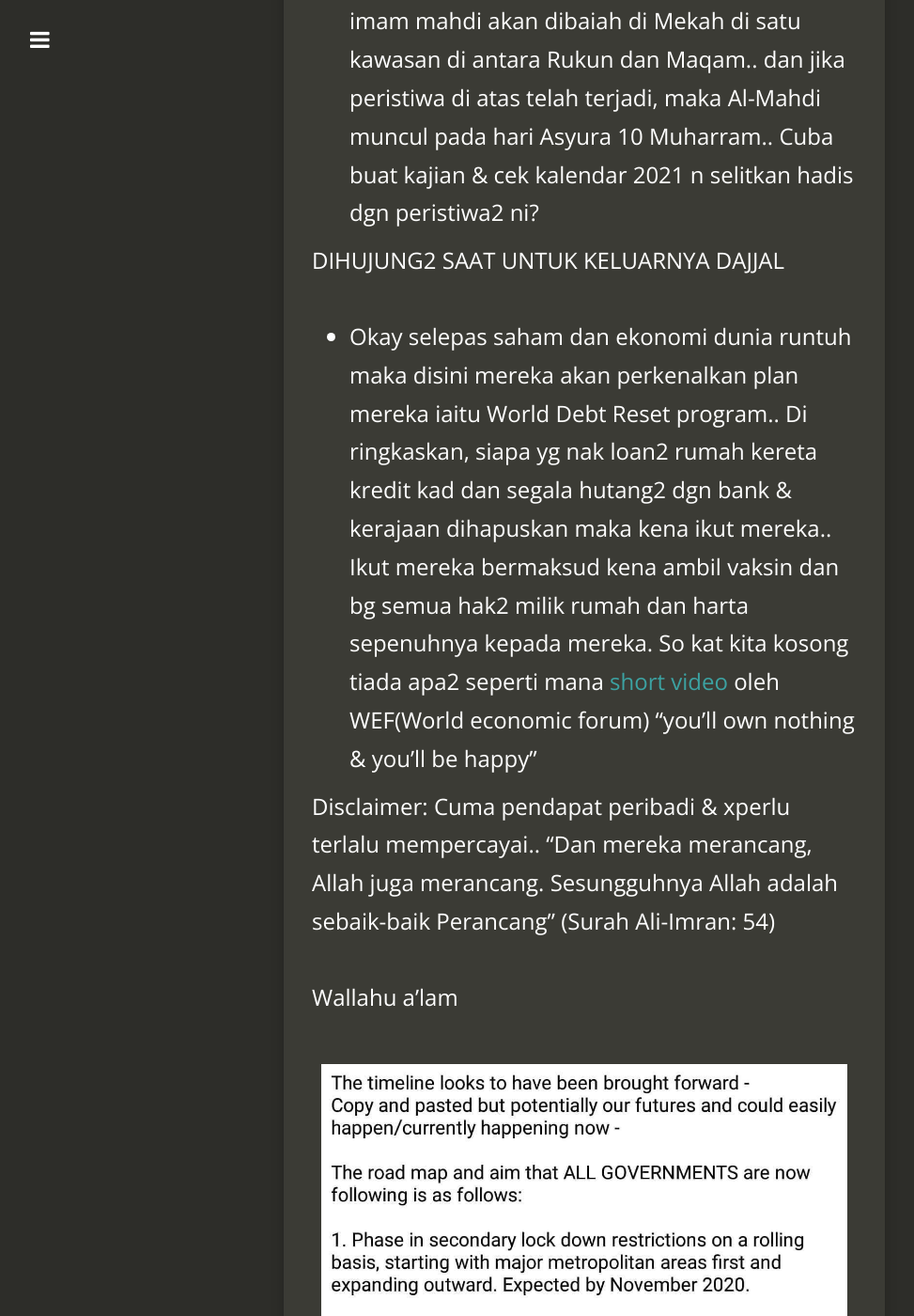
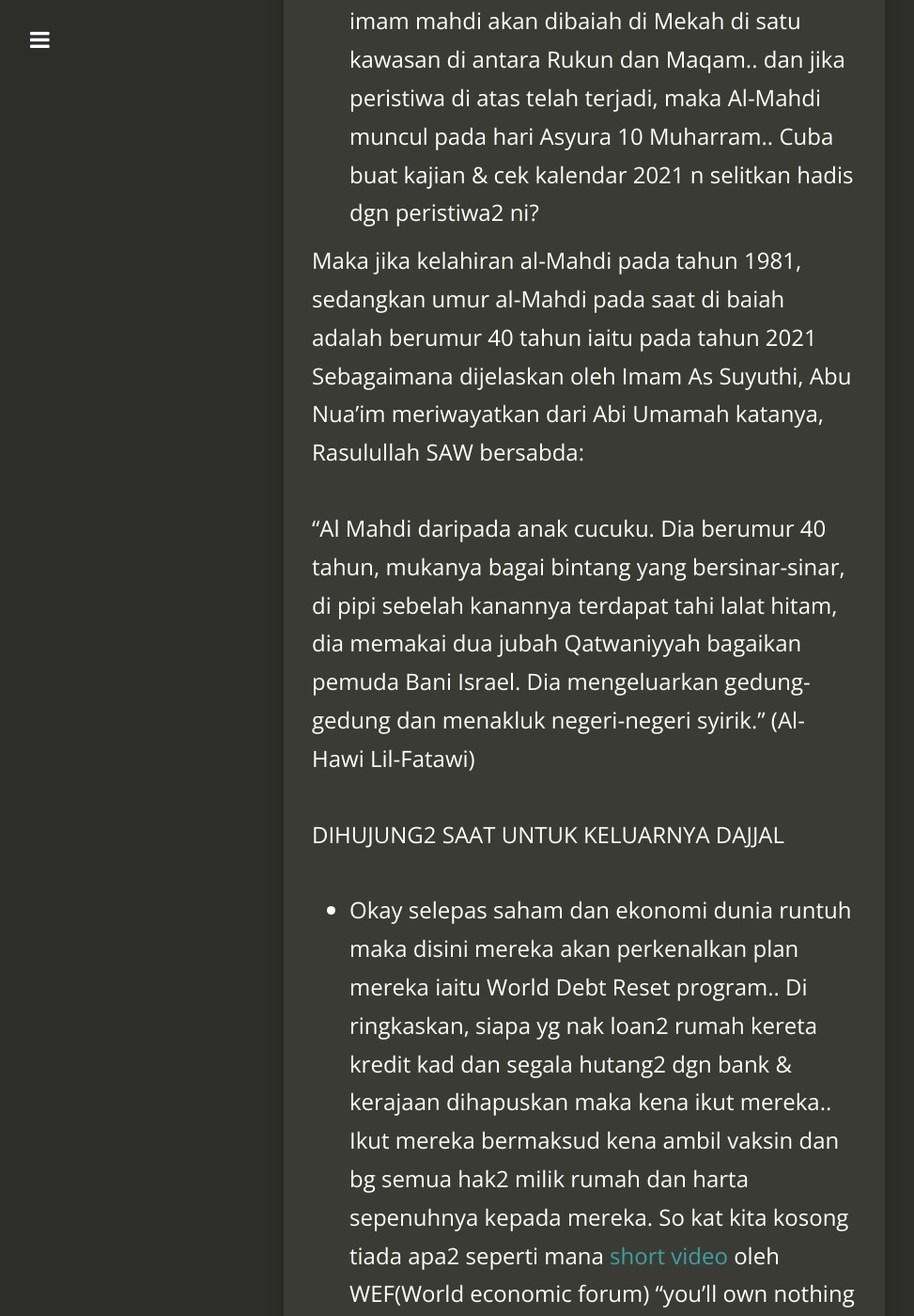
Before and after one commit to kedamaian/swsyafiq, a Jekyll site: the page built from _posts/2020-12-25-the-great-reset-world-economic-forum.md, in a window 1280 px wide and 1400 px high, scrolled down 2850 px. Shown: the whole window at 94% size, without its empty margins (18-991 px from the left). Built offline with Jekyll 4.4.1, drawn with Linux system fonts in a browser that asks for light colours; nearby versions of some CDN libraries; comment, search, counter and statistics services are not loaded.

Commit message:
Update 2020-12-25-the-great-reset-world-economic-forum.md

```diff
--- a/_posts/2020-12-25-the-great-reset-world-economic-forum.md
+++ b/_posts/2020-12-25-the-great-reset-world-economic-forum.md
@@ -27,6 +27,11 @@ FASA KEJATUHAN EKONOMI DUNIA & HURU HARA
 FASA WW3 & Zuhur Imam Mahdi
 - Deployment of military personnel into major metropolitan areas as well as all major roadways to establish travel checkpoints. Restrict travel and movement. Provide logistical support to the area. Expected by Q3 2021: July - September. So pada bulan 7 nanti apabila orang2 sudah mula jadi gila disebabkan duit2 mereka laburkan di kaunter2 saham semuanya hangus, ekonomi bergolak dalam riot dan stok2 makanan pun habis maka disini mereka dah awal2 plan untuk letakkan tentera di jalan.. So kat sini saya cuma andaikan malhamah kubra akan bermula aka WW3 aka amageddon.. Dan imam mahdi akan dibaiah di Mekah di satu kawasan di antara Rukun dan Maqam.. dan jika peristiwa di atas telah terjadi, maka Al-Mahdi muncul pada hari Asyura 10 Muharram.. Cuba buat kajian & cek kalendar 2021 n selitkan hadis dgn peristiwa2 ni?
 
+Maka jika kelahiran al-Mahdi pada tahun 1981, sedangkan umur al-Mahdi pada saat di baiah adalah berumur 40 tahun iaitu pada tahun 2021 Sebagaimana dijelaskan oleh Imam As Suyuthi, Abu Nua’im meriwayatkan dari Abi Umamah katanya, Rasulullah SAW bersabda:
+
+“Al Mahdi daripada anak cucuku. Dia berumur 40 tahun, mukanya bagai bintang yang bersinar-sinar, di pipi sebelah kanannya terdapat tahi lalat hitam, dia memakai dua jubah Qatwaniyyah bagaikan pemuda Bani Israel. Dia mengeluarkan gedung-gedung dan menakluk negeri-negeri syirik.”
+(Al-Hawi Lil-Fatawi)
+
 
 DIHUJUNG2 SAAT UNTUK KELUARNYA DAJJAL
 - Okay selepas saham dan ekonomi dunia runtuh maka disini mereka akan perkenalkan plan mereka iaitu World Debt Reset program.. Di ringkaskan, siapa yg nak loan2 rumah kereta kredit kad dan segala hutang2 dgn bank & kerajaan dihapuskan maka kena ikut mereka.. Ikut mereka bermaksud kena ambil vaksin dan bg semua hak2 milik rumah dan harta sepenuhnya kepada mereka. So kat kita kosong tiada apa2 seperti mana [short video](https://www.youtube.com/watch?v=ER04dbt5p74) oleh WEF(World economic forum)  "you'll own nothing & you'll be happy"
```
